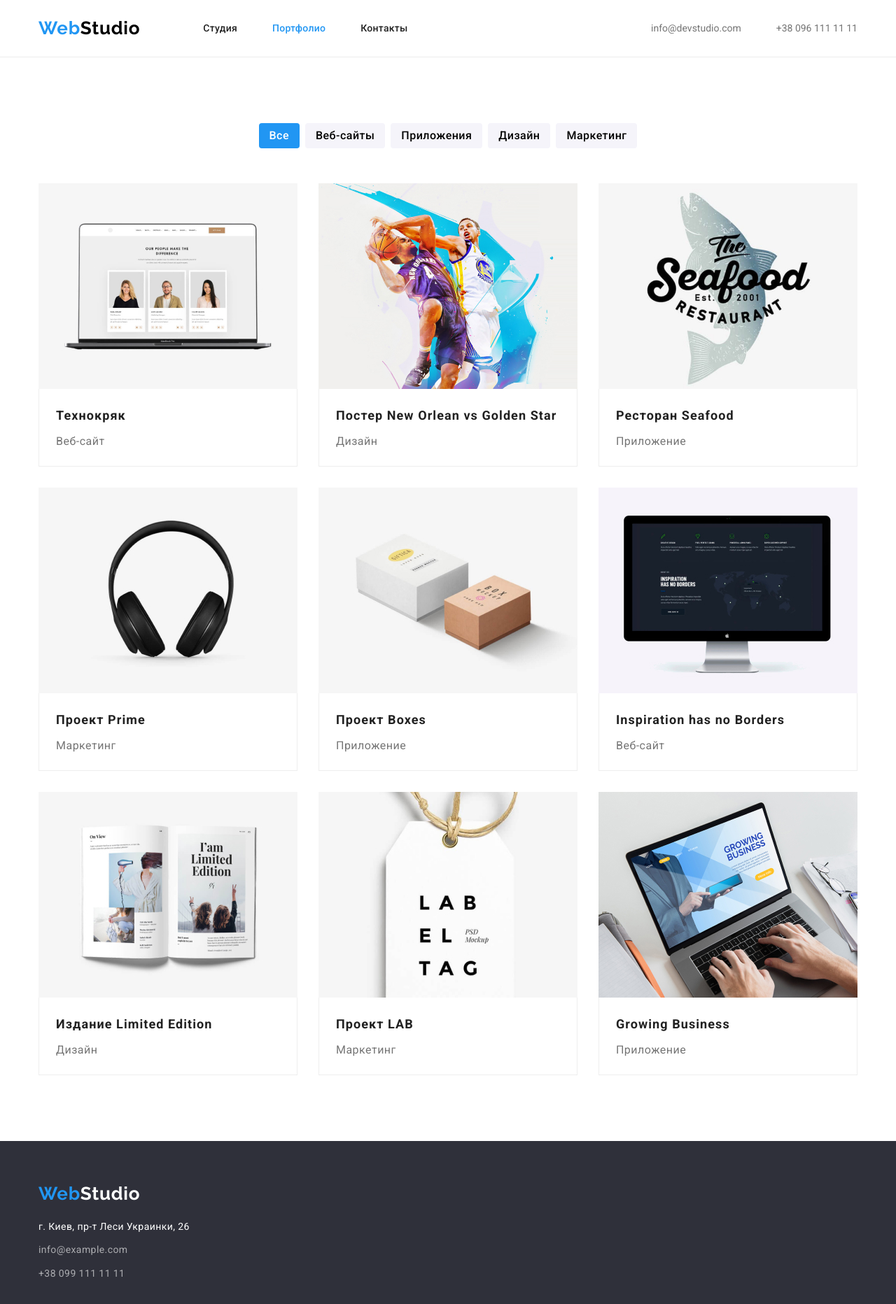
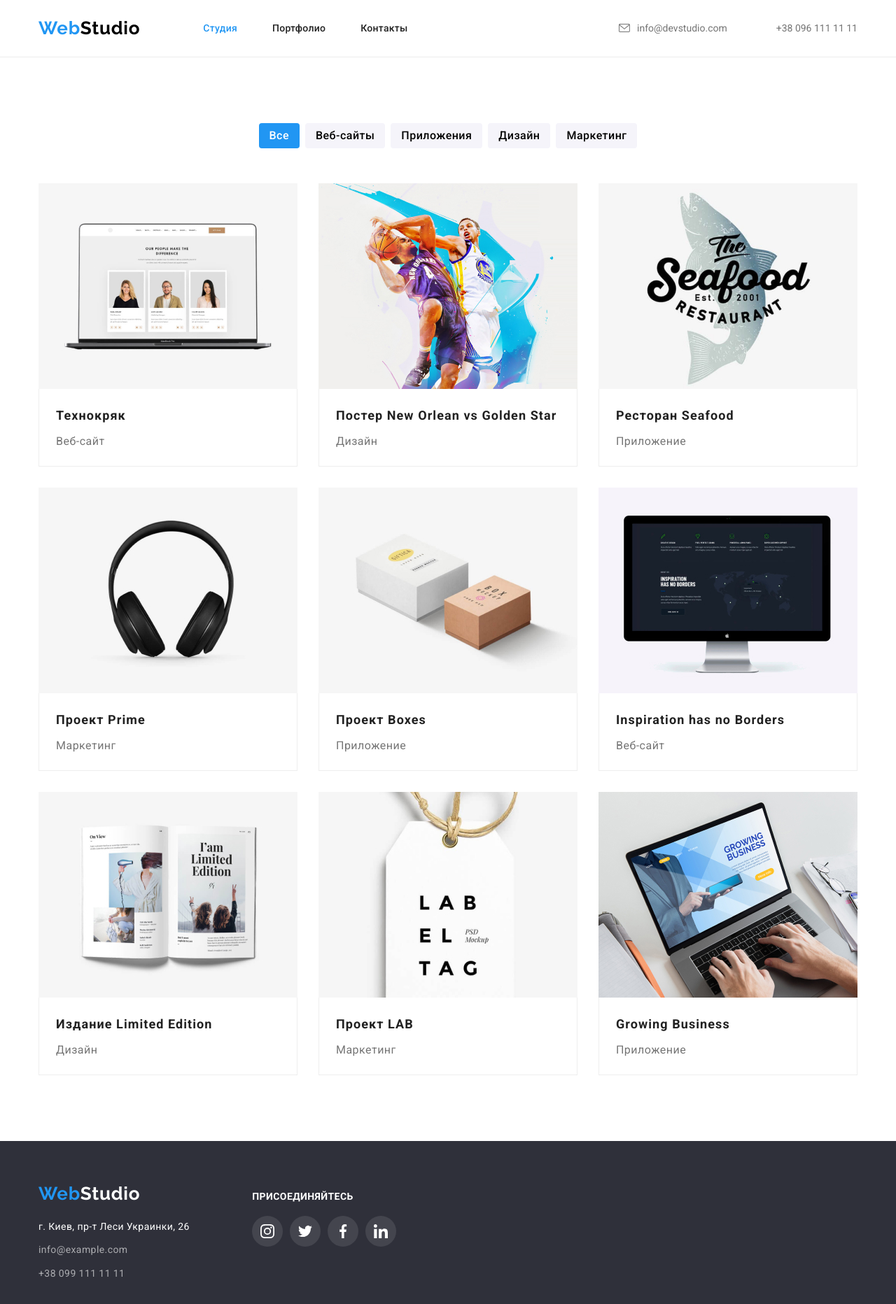
Before and after one commit to Koliadjun/goit-markup-hw-04, a plain HTML site: page portfolio.html in a window 1280 px wide. Shown: the whole page at 70% size. Drawn offline with nearby package versions, Linux system fonts and the light colour scheme.

Commit message:
copy footer and header style from index

```diff
--- a/portfolio.html
+++ b/portfolio.html
@@ -27,12 +27,15 @@
           >
           <ul class="navigation-list display-flex">
             <li class="navigation-list-item">
-              <a class="navigation-list-link n" href="./index.html"> Студия </a>
+              <a
+                class="navigation-list-link navigation-list-link-active"
+                href="./index.html"
+              >
+                Студия
+              </a>
             </li>
             <li class="navigation-list-item">
-              <a
-                class="navigation-list-link navigation-list-link-active"
-                href="./portfolio.html"
+              <a class="navigation-list-link" href="./portfolio.html"
                 >Портфолио</a
               >
             </li>
@@ -44,14 +47,20 @@
 
         <ul class="address-list display-flex">
           <li class="address-item">
-            <a class="address-link" href="mailto:info@devstudio.com"
-              >info@devstudio.com</a
-            >
+            <a class="address-link" href="mailto:info@devstudio.com">
+              <svg class="address-link-icon" width="16" height="12">
+                <use href="./images/icons/sprite.svg#icon-envelope"></use>
+              </svg>
+              info@devstudio.com
+            </a>
           </li>
           <li class="address-item">
-            <a class="address-link" href="tel:+380961111111"
-              >+38 096 111 11 11</a
-            >
+            <a class="address-link" href="tel:+380961111111">
+              <svg class="address-link-icon" width="10" height="16">
+                <use href="./images/icons/sprite.svg#icon-"></use>
+              </svg>
+              +38 096 111 11 11
+            </a>
           </li>
         </ul>
       </div>
@@ -273,7 +282,8 @@
     </main>
     <!--Подвал сайта-->
     <footer class="footer">
-      <div class="conteiner">
+      <div class="conteiner display-flex">
+        <div class="address-conteiner">
           <a class="logo logo-footer" href="./index.html">
             <span class="logo-first-word">Web</span>Studio
           </a>
@@ -300,6 +310,40 @@
             </ul>
           </address>
         </div>
+        <div class="social-link-conteiner">
+          <p class="social-link-title">присоединяйтесь</p>
+          <ul class="social-list">
+            <li class="social-list-item">
+              <a href="#" class="social-list-link dark-theme">
+                <svg class="social-list-icon" widht="20" height="20">
+                  <use href="./images/icons/sprite.svg#icon-instagram"></use>
+                </svg>
+              </a>
+            </li>
+            <li class="social-list-item">
+              <a href="#" class="social-list-link dark-theme">
+                <svg class="social-list-icon" widht="20" height="20">
+                  <use href="./images/icons/sprite.svg#icon-twitter"></use>
+                </svg>
+              </a>
+            </li>
+            <li class="social-list-item">
+              <a href="#" class="social-list-link dark-theme">
+                <svg class="social-list-icon" widht="20" height="20">
+                  <use href="./images/icons/sprite.svg#icon-facebook"></use>
+                </svg>
+              </a>
+            </li>
+            <li class="social-list-item">
+              <a href="#" class="social-list-link dark-theme">
+                <svg class="social-list-icon" widht="20" height="20">
+                  <use href="./images/icons/sprite.svg#icon-linkedin"></use>
+                </svg>
+              </a>
+            </li>
+          </ul>
+        </div>
+      </div>
     </footer>
   </body>
 </html>
```
Lines whose indentation alone changed are shown as unchanged.
